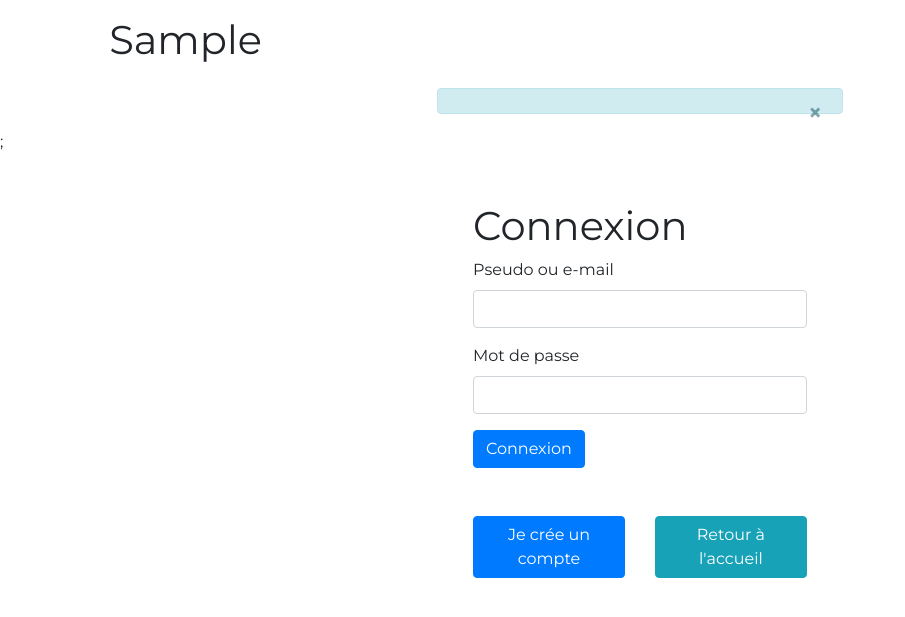
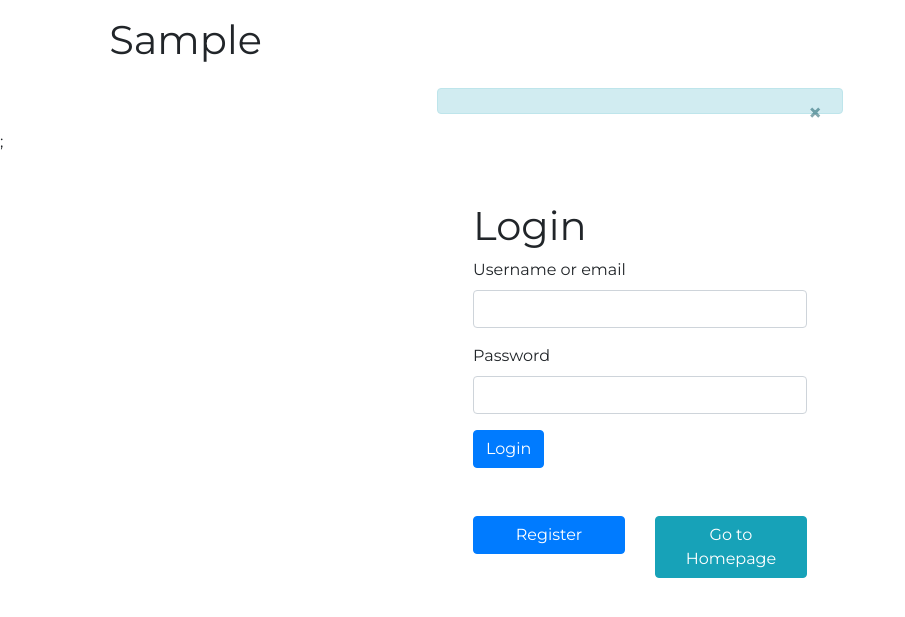
Before and after one commit to srivoyre/Openclassrooms_P5, a PHP site: template src/View/login.php in a window 1280 px wide. Shown: the part 56-673 px from the top of the page, without its empty margins (0-905 px from the left). Run offline with PHP 8.4, Linux system fonts and the light colour scheme; the template is opened without the code that fills it: most values are stand-ins (such as "Sample title", 1, 10 or a date in 2020); data that the repository does not hold is empty; some libraries are stand-ins or nearby versions.

Commit message:
#49 Translating interface

```diff
--- a/src/View/error_404.php
+++ b/src/View/error_404.php
@@ -1,4 +1,4 @@
-<?php $this->title = "Erreur 404 : Page non trouvée"; ?>
+<?php $this->title = "404 Error: Page not found"; ?>
 
 <div id="notfound">
     <div class="notfound">
--- a/src/View/error_500.php
+++ b/src/View/error_500.php
@@ -1,6 +1,4 @@
-<?php $this->title = "Erreur 500: erreur interne du serveur"; ?>
-
-<a type="button" class="btn btn-light mb-5" href="index.php"><< Back to homepage</a>
+<?php $this->title = '500 Error: Internal Server Error'; ?>
 
 <div id="notfound">
     <div class="notfound">
--- a/src/View/error_permission.php
+++ b/src/View/error_permission.php
@@ -1,4 +1,4 @@
-<?php $this->title = "Privilèges insuffisants"; ?>
+<?php $this->title = "Insufficient privileges"; ?>
 <?php $this->h1 = 'Insufficient privileges'; ?>
 
-<a type="button" class="btn btn-light" href="index.php"><< Retour à l'accueil</a>
+<a type="button" class="btn btn-primary" href="index.php"><< Go to Homepage</a>
--- a/src/View/login.php
+++ b/src/View/login.php
@@ -1,10 +1,10 @@
-<?php $this->title = "Connexion" ;?>
+<?php $this->title = 'Login' ;?>
 <div class="row mt-5">
     <div class="col-sm-2 col-lg-3 col-xl-4"></div>
     <div class="col-12 col-sm-8 col-lg-6 col-xl-4">
 
         <h1>
-            Connexion
+            Login
         </h1>
 
         <div class="row">
@@ -12,26 +12,26 @@
 
                 <form method="post" action="index.php?route=login">
                     <div class="form-group">
-                        <label for="pseudo">Pseudo ou e-mail</label>
+                        <label for="pseudo">Username or email</label>
                         <br />
-                        <input class="form-control" type="text" id="pseudo" name="pseudo" required aria-required="true">
+                        <input class="form-control" type="text" id="pseudo" name="pseudo" aria-label="Username/Email" aria-required="true" required>
                     </div>
                     <div class="form-group">
-                        <label for="password">Mot de passe</label>
+                        <label for="password">Password</label>
                         <br />
-                        <input class="form-control" type="password" id="password" name="password" required aria-required="true">
+                        <input class="form-control" type="password" id="password" name="password" aria-label="Password" aria-required="true" required>
                     </div>
-                    <input class="btn btn-primary" type="submit" value="Connexion" id="submit" name="submit">
+                    <input class="btn btn-primary" type="submit" value="Login" id="submit" name="submit">
                 </form>
                 <div class="row mt-5">
                     <div class="col-6 text-center">
                         <a type="button" class="btn btn-primary btn-block" href="index.php?route=register">
-                            Je crée un compte
+                            Register
                         </a>
                     </div>
                     <div class="col-6 text-center">
                         <a type="button" class="btn btn-info btn-block" href="index.php">
-                            Retour à l'accueil
+                            Go to Homepage
                         </a>
                     </div>
                 </div>
```
Also changed, not shown: src/Constraint/Constraint.php (+4 -4 lines), src/Constraint/UserValidation.php (+6 -6 lines), src/View/administration.php (+4 -4 lines), src/View/home.php (+6 -9 lines), src/View/profile.php (+5 -5 lines), src/View/register.php (+11 -11 lines).
